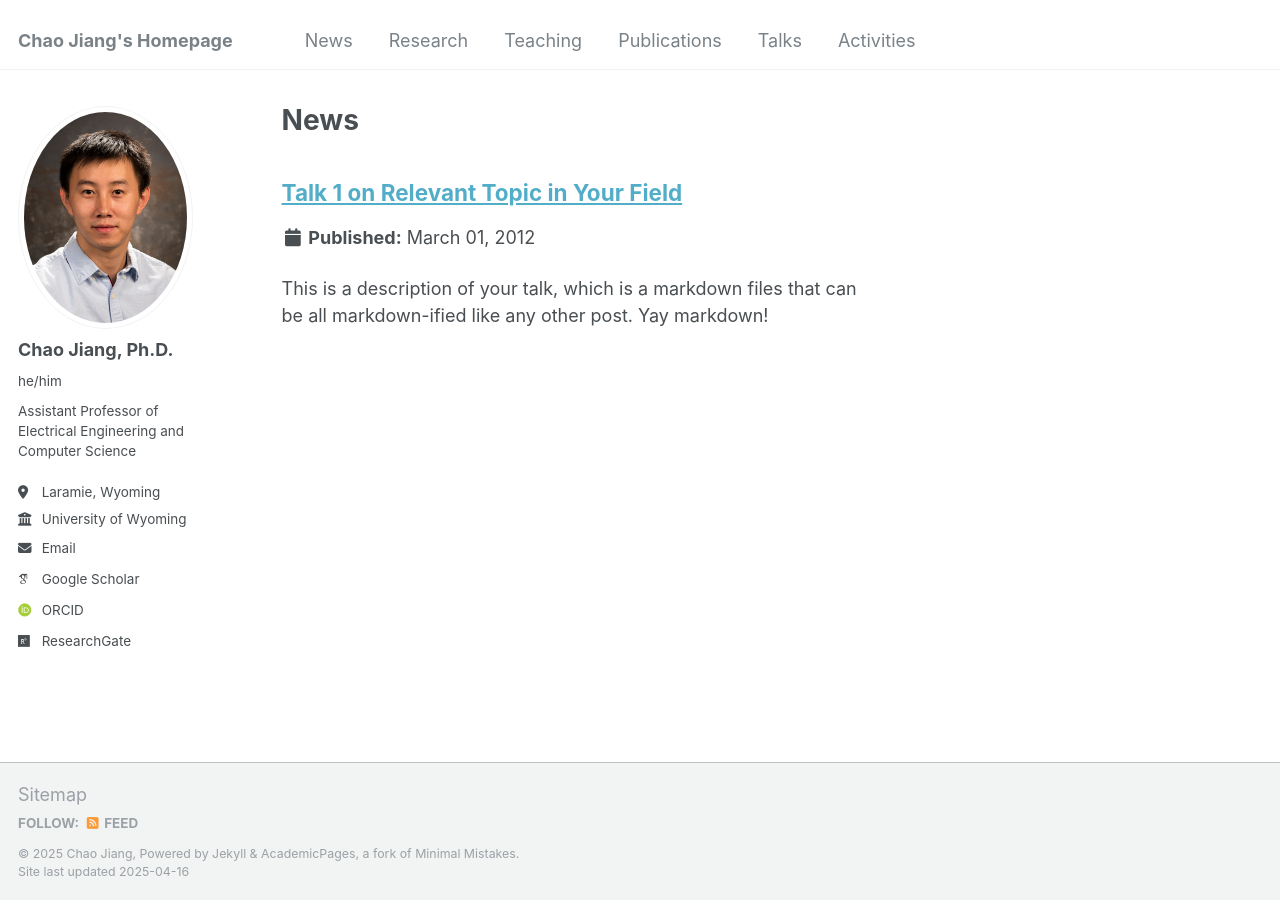
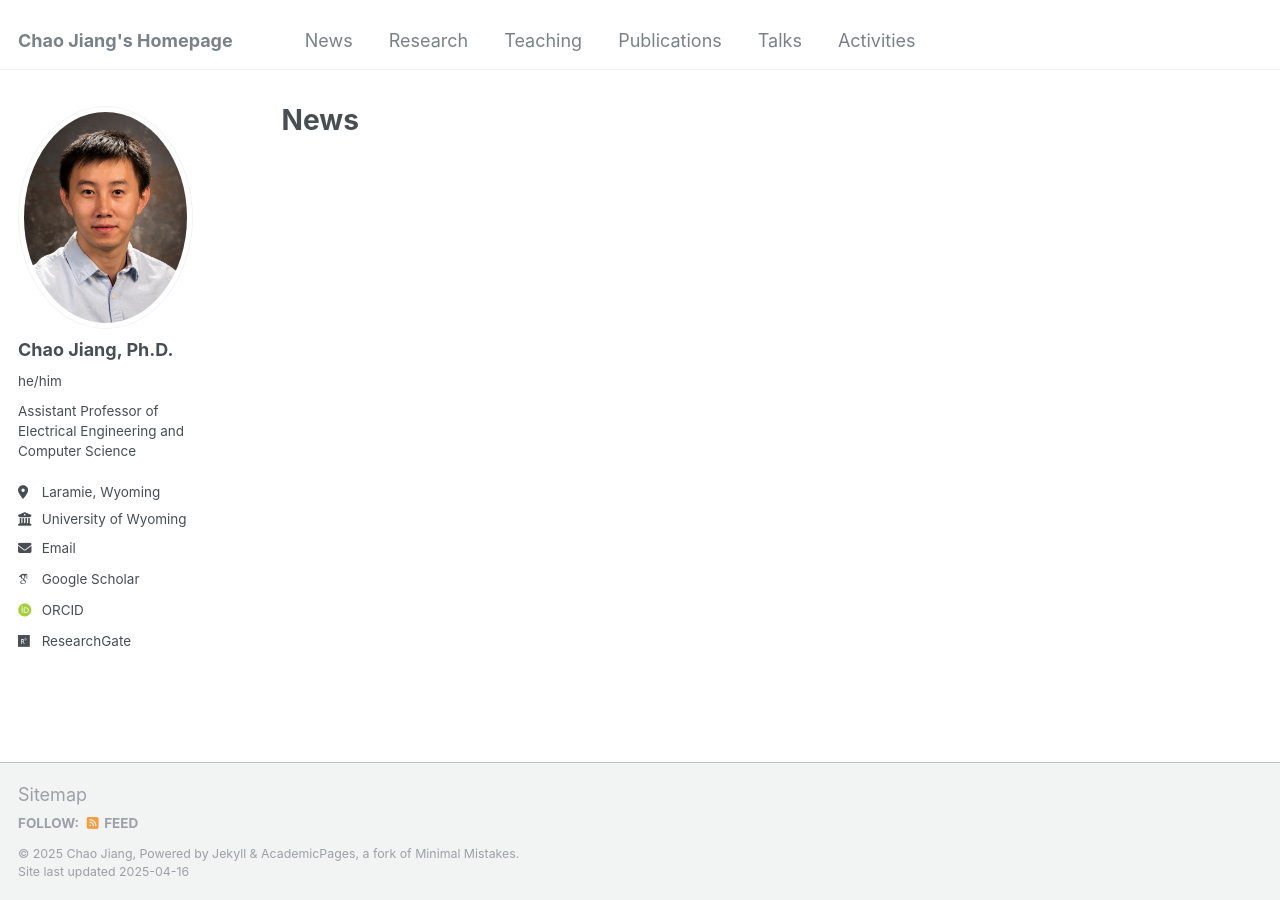
Before and after one commit to cjiang6/cjiang6.github.io, a Jekyll site: the page built from _pages/news.html, in a window 1280 px wide. Built offline with Jekyll 4.4.1, drawn with Linux system fonts in a browser that asks for light colours; some web fonts are replaced.

Commit message:
Update newfile.md

```diff
--- a/_news/newfile.md
+++ b/_news/newfile.md
@@ -1,11 +1 @@
----
-title: "Talk 1 on Relevant Topic in Your Field"
-collection: talks
-type: "Talk"
-permalink: /talks/2012-03-01-talk-1
-venue: "UC San Francisco, Department of Testing"
-date: 2012-03-01
-location: "San Francisco, California"
----
-
-This is a description of your talk, which is a markdown files that can be all markdown-ified like any other post. Yay markdown!
+[Sept. 2024] This is a description of your talk, which is a markdown files that can be all markdown-ified like any other post. Yay markdown!
```
